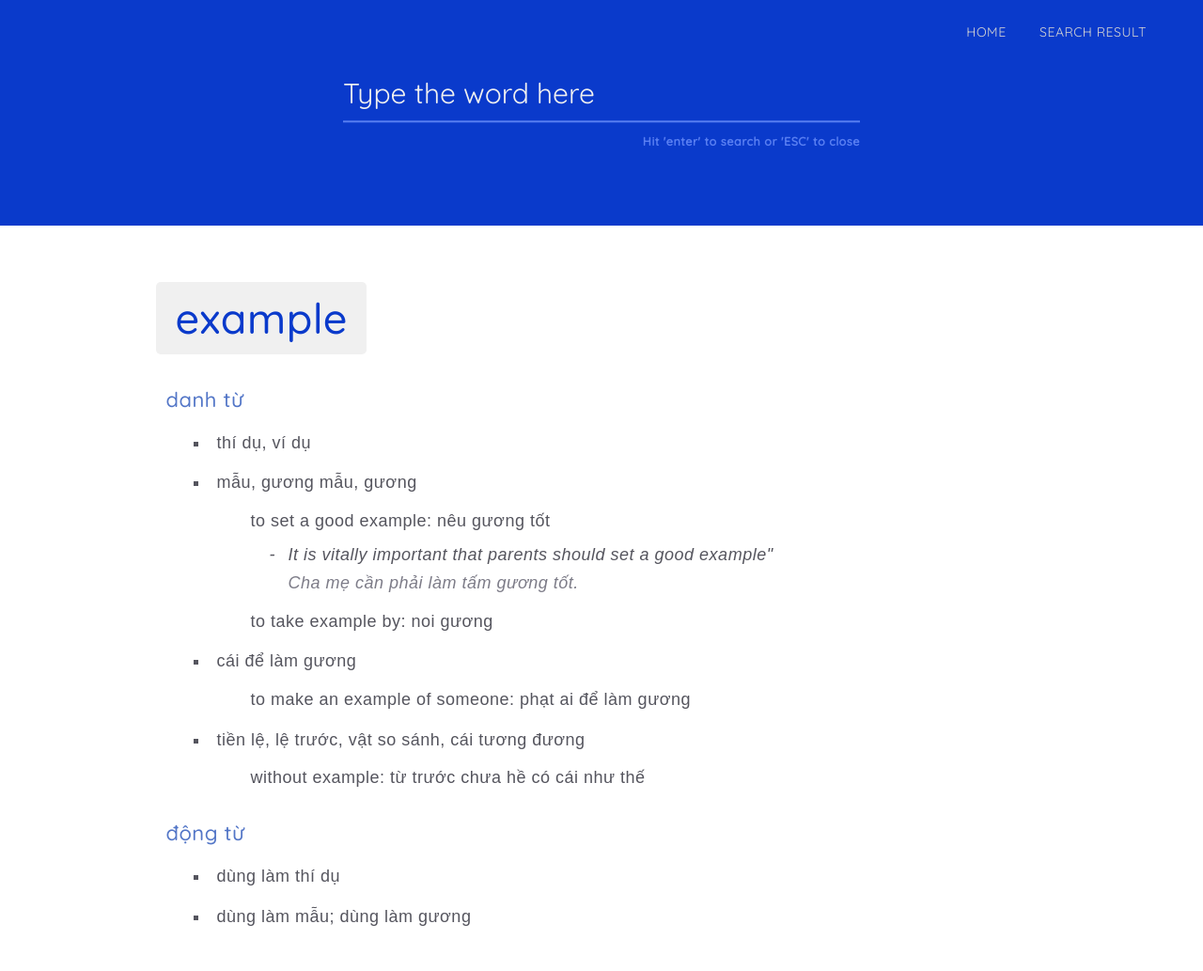
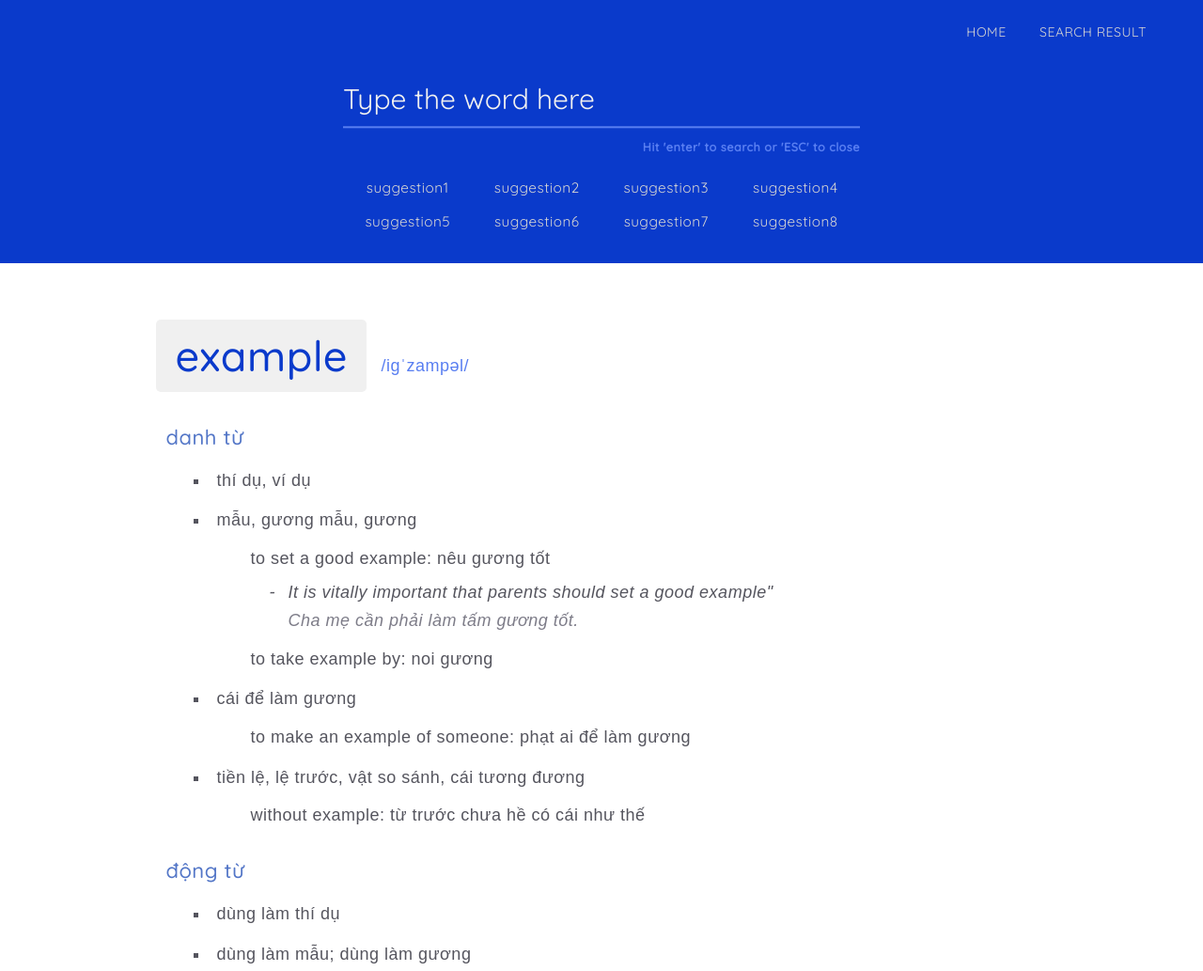
Before and after one commit to khoathy/dict, a website: page result.html in a window 1280 px wide. Shown: the whole page at 94% size. Drawn offline with nearby package versions, Linux system fonts and the light colour scheme; a web font is replaced by a local one.

Commit message:
suggestion updated

```diff
--- a/result.html
+++ b/result.html
@@ -40,6 +40,18 @@
                     </button> -->
                 </form>
                 <div class="search__info">Hit 'enter' to search or 'ESC' to close</div>
+                <div class="search__suggestion search__top-suggestion">
+                    <ul class="search__suggestion-list">
+                        <li class="search__suggestion-word"><a href="#">suggestion1</a></li>
+                        <li class="search__suggestion-word"><a href="#">suggestion2</a></li>
+                        <li class="search__suggestion-word"><a href="#">suggestion3</a></li>
+                        <li class="search__suggestion-word"><a href="#">suggestion4</a></li>
+                        <li class="search__suggestion-word"><a href="#">suggestion5</a></li>
+                        <li class="search__suggestion-word"><a href="#">suggestion6</a></li>
+                        <li class="search__suggestion-word"><a href="#">suggestion7</a></li>
+                        <li class="search__suggestion-word"><a href="#">suggestion8</a></li>
+                    </ul>
+            </div>
             </div>
         </section>
 
@@ -47,6 +59,9 @@
             <div class="result__heading">
                 <h2 class="heading-2">example</h2>
             </div>
+
+            <p class="result__pronunciation paragraph">/iɡˈzampəl/</p>
+
             <div class="result__content">
                 <ul class="result__list">
                 <h4 class="heading-4">danh từ</h4>
--- a/sass/base/_typography.scss
+++ b/sass/base/_typography.scss
@@ -26,9 +26,10 @@ body {
         font-size: 4.5rem;
         font-weight: 500;
     }
-    &-3 {
-        font-size: 3.6rem;
-    }
+    // &-3 {
+    //     font-size: 3.2rem;
+    //     font-weight: 300;
+    // }
     &-4 {
         font-size: 2.2rem;
         font-weight: 500;
@@ -45,12 +46,11 @@ body {
     font-weight: 400;
     &-2 {
         font-weight: 300;
-
     }
     &-3 {
         font-style: italic;
         font-weight: 300;
-
+        //font-size: 1.6rem;
     }
     // &-3 {
     //     font-size: 1.6rem;
--- a/sass/components/_result.scss
+++ b/sass/components/_result.scss
@@ -1,7 +1,7 @@
 .result {
     width: 90vw;
     //background: $color-blue;
-    padding: 24rem 8vw 6rem 8vw;
+    padding: 28rem 8vw 6rem 8vw;
     margin: 0 auto;
 
     &__heading {
@@ -11,6 +11,11 @@
         display: inline-block;
         padding: 0 2rem;
        //border-bottom: 2px solid $color-gray-2;
+    }
+    &__pronunciation {
+        padding: 0 1rem;
+        color: $color-blue-2;
+        display: inline-block;
     }
     &__content {
         padding: 1rem 0;
--- a/sass/components/_search-suggestion.scss
+++ b/sass/components/_search-suggestion.scss
@@ -1,4 +1,5 @@
 .search {
+
     &__suggestion {
         width: 100%;
         position: absolute;
@@ -17,6 +18,7 @@
             list-style: none;
             // background: #000;
             padding-bottom: 1rem;
+            font-size: 110%;
 
             & a {
                 text-decoration: none;
@@ -28,4 +30,18 @@
         }
     }
 
+    &__top-suggestion {
+        margin-top: 1rem;
+        & .search__suggestion-word {
+            font-size: 85%;
+            & a {
+                color: $color-gray-2;
+                &:hover{
+                    color: $color-blue-2;
+                }
+            }
+
+        }
+    }
+
 }
--- a/sass/components/_searchbox.scss
+++ b/sass/components/_searchbox.scss
@@ -74,11 +74,11 @@
 
     &__top {
         background: $color-blue;
-        height: 24rem;
+        height: 28rem;
         position: fixed;
         top: 0;
         &-box {
-            padding-top: 6rem;
+            padding-top: 4rem;
             max-width: 55rem;
         }
 
@@ -91,7 +91,6 @@
 
             }
         }
-
     }
 
 
```
Also changed, not shown: css/style.css.
